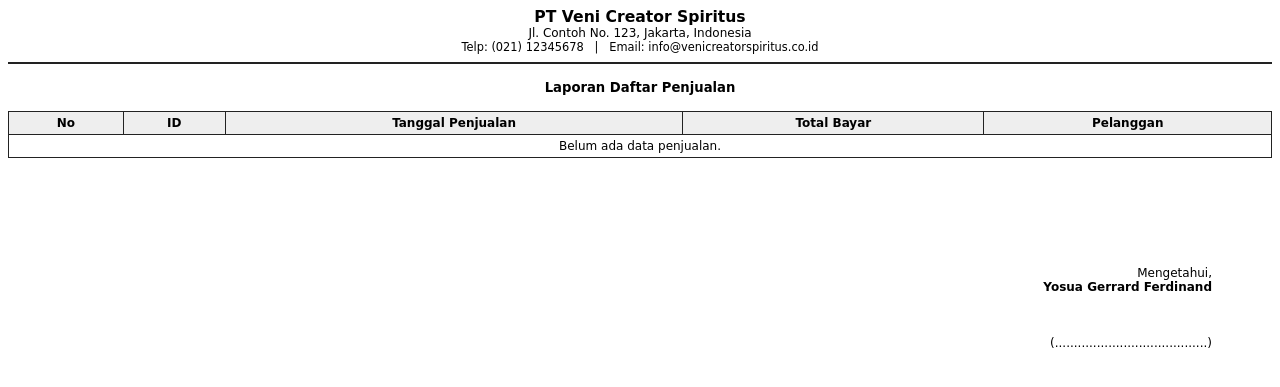
After one commit to vero57/lsp-apotek-yosua, a Laravel app: template resources/views/be/pages/penjualan_pdf.blade.php in a window 1280 px wide. The commit adds this page. Shown: the top 387 px of the page. Run offline with Laravel 12, Linux system fonts and the light colour scheme; the template is opened without the code that fills it, so the values that code supplies are empty; parts of the project's set-up code (start-up, migrations or seed data) failed here and were passed over.

Commit message:
feat: Add PDF export functionality for sales report and update routes

```diff
--- a/composer.json
+++ b/composer.json
@@ -7,6 +7,7 @@
     "license": "MIT",
     "require": {
         "php": "^8.2",
+        "barryvdh/laravel-dompdf": "^3.1",
         "laravel/framework": "^12.0",
         "laravel/tinker": "^2.10.1",
         "midtrans/midtrans-php": "^2.6"
--- a/resources/views/be/pages/penjualan.blade.php
+++ b/resources/views/be/pages/penjualan.blade.php
@@ -4,7 +4,9 @@
 <div class="page-content" style="padding: 24px;">
     <div class="d-flex justify-content-between align-items-center mb-3">
         <h2 class="h5 mb-0">Daftar Penjualan</h2>
-        {{-- <a href="#" class="btn btn-primary">Tambah Penjualan</a> --}}
+        <a href="{{ route('penjualan.exportPdf') }}" class="btn btn-danger">
+            <i class="fa fa-file-pdf-o"></i> Download PDF
+        </a>
     </div>
     <div class="table-responsive">
         <table class="table table-bordered table-hover mb-0">
--- /dev/null
+++ b/resources/views/be/pages/penjualan_pdf.blade.php
@@ -0,0 +1,93 @@
+{{-- filepath: c:\Users\yosua\OneDrive\Dokumen\NGODING\project\lspku\lsp-apotek-yosua\resources\views\be\pages\penjualan_pdf.blade.php --}}
+<!DOCTYPE html>
+<html>
+<head>
+    <meta charset="utf-8">
+    <title>Daftar Penjualan</title>
+    <style>
+        body { font-family: DejaVu Sans, sans-serif; font-size: 12px; }
+        table { border-collapse: collapse; width: 100%; }
+        th, td { border: 1px solid #222; padding: 4px 8px; }
+        th { background: #eee; }
+        .kop {
+            text-align: center;
+            margin-bottom: 16px;
+        }
+        .kop .title {
+            font-size: 1.3em;
+            font-weight: bold;
+        }
+        .kop .subtitle {
+            font-size: 1em;
+        }
+        .kop .alamat {
+            font-size: 0.95em;
+            margin-bottom: 8px;
+        }
+        .kop hr {
+            border: 1px solid #222;
+            margin: 8px 0 16px 0;
+        }
+        .footer-ttd {
+            width: 100%;
+            margin-top: 40px;
+        }
+        .footer-ttd td {
+            border: none;
+            text-align: left;
+            padding-top: 40px;
+        }
+        .footer-ttd .ttd {
+            text-align: right;
+            padding-right: 60px;
+        }
+    </style>
+</head>
+<body>
+    <div class="kop">
+        <div class="title">PT Veni Creator Spiritus</div>
+        <div class="subtitle">Jl. Contoh No. 123, Jakarta, Indonesia</div>
+        <div class="alamat">Telp: (021) 12345678 &nbsp; | &nbsp; Email: info@venicreatorspiritus.co.id</div>
+        <hr>
+        <div style="font-size:1.1em; font-weight:bold; margin-bottom:10px;">Laporan Daftar Penjualan</div>
+    </div>
+    <table>
+        <thead>
+            <tr>
+                <th>No</th>
+                <th>ID</th>
+                <th>Tanggal Penjualan</th>
+                <th>Total Bayar</th>
+                <th>Pelanggan</th>
+            </tr>
+        </thead>
+        <tbody>
+            @forelse($penjualan as $i => $item)
+            <tr>
+                <td>{{ $i+1 }}</td>
+                <td>{{ $item->id }}</td>
+                <td>{{ $item->tgl_penjualan }}</td>
+                <td>{{ number_format($item->total_bayar, 0, ',', '.') }}</td>
+                <td>{{ $item->pelanggan ? $item->pelanggan->nama_pelanggan : '-' }}</td>
+            </tr>
+            @empty
+            <tr>
+                <td colspan="5" style="text-align:center;">Belum ada data penjualan.</td>
+            </tr>
+            @endforelse
+        </tbody>
+    </table>
+    <br><br>
+    <table class="footer-ttd">
+        <tr>
+            <td></td>
+            <td class="ttd">
+                Mengetahui,<br>
+                <b>Yosua Gerrard Ferdinand</b>
+                <br><br><br><br>
+                (........................................)
+            </td>
+        </tr>
+    </table>
+</body>
+</html>
--- a/routes/web.php
+++ b/routes/web.php
@@ -171,3 +171,4 @@ Route::post('/midtrans/callback', [CheckoutController::class, 'midtransCallback'
 // Route untuk aksi AJAX
 Route::post('/penjualan/update-status', [\App\Http\Controllers\PenjualanController::class, 'updateStatus'])->name('penjualan.updateStatus');
 Route::post('/penjualan/cancel-order', [\App\Http\Controllers\PenjualanController::class, 'cancelOrder'])->name('penjualan.cancelOrder');
+Route::get('/penjualan/pdf', [\App\Http\Controllers\PenjualanController::class, 'exportPdf'])->name('penjualan.exportPdf');
```
Also changed, not shown: app/Http/Controllers/PenjualanController.php (+15 -0 lines), 1 other file.
